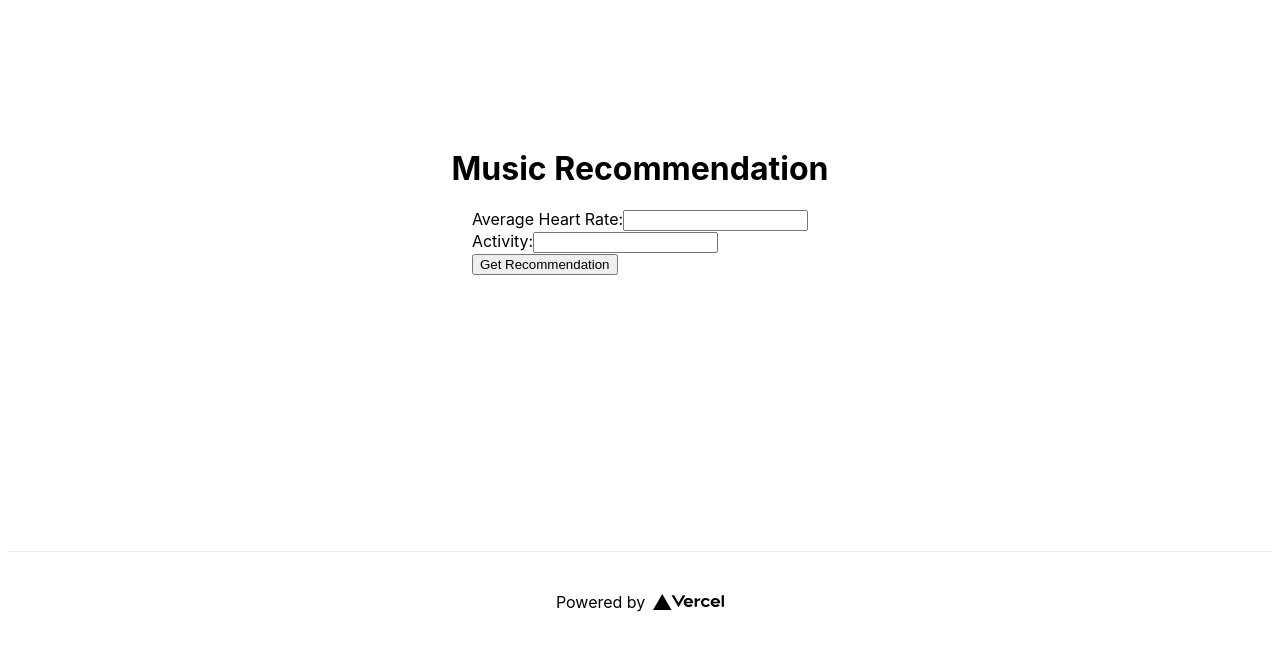
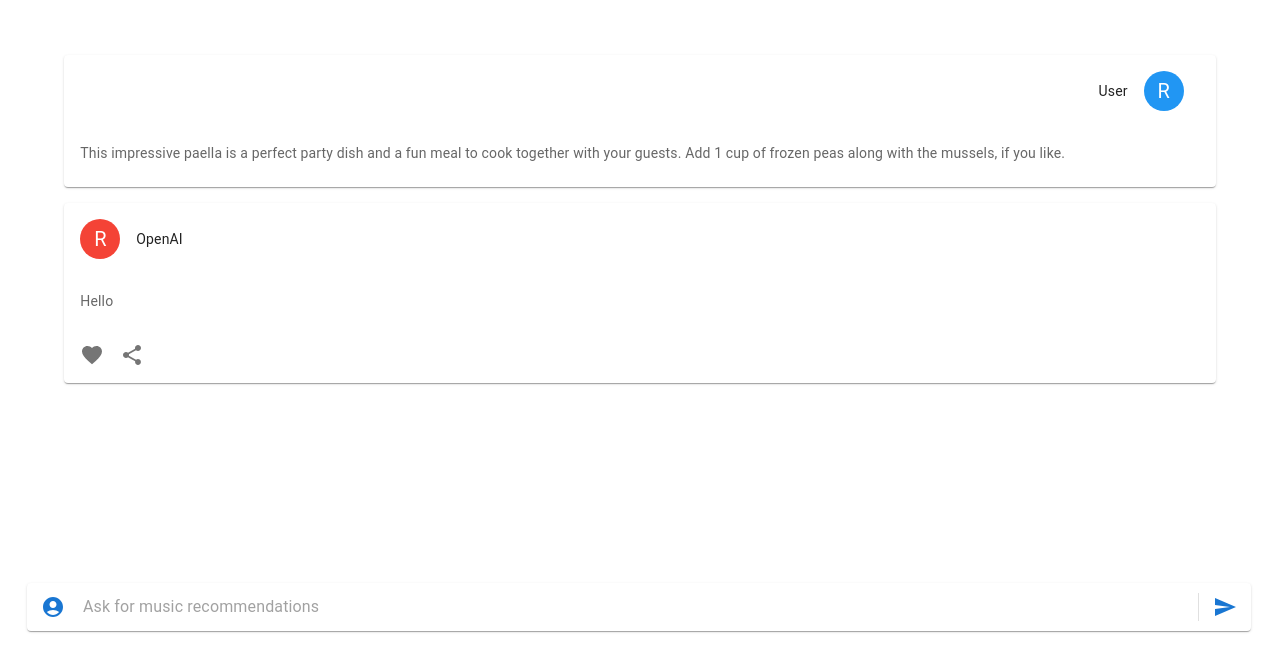
Before and after one commit to vodewey12/bia-662-final-project, a Next.js app: page / in a window 1280 px wide. Shown: the part 149-816 px from the top of the page. Built offline with nearby package versions, Linux system fonts and the light colour scheme.

Commit message:
Added interface and firebase integration for music listening history

```diff
--- a/package.json
+++ b/package.json
@@ -6,6 +6,11 @@
     "start": "next start"
   },
   "dependencies": {
+    "@emotion/react": "^11.13.0",
+    "@emotion/styled": "^11.13.0",
+    "@mui/icons-material": "^5.16.6",
+    "@mui/material": "^5.16.6",
+    "firebase": "^10.12.4",
     "next": "latest",
     "openai": "^4.53.2",
     "react": "18.2.0",
--- /dev/null
+++ b/pages/api/firebase.js
@@ -0,0 +1,21 @@
+// Import the functions you need from the SDKs you need
+import { initializeApp } from "firebase/app";
+import { getAnalytics } from "firebase/analytics";
+// TODO: Add SDKs for Firebase products that you want to use
+// https://firebase.google.com/docs/web/setup#available-libraries
+
+// Your web app's Firebase configuration
+// For Firebase JS SDK v7.20.0 and later, measurementId is optional
+const firebaseConfig = {
+  apiKey: process.env.FIREBASE_API_KEY,
+  authDomain: "music-recommendation-a1fd1.firebaseapp.com",
+  projectId: "music-recommendation-a1fd1",
+  storageBucket: "music-recommendation-a1fd1.appspot.com",
+  messagingSenderId: "956057374884",
+  appId: "1:956057374884:web:b6bc2945377f67721b5631",
+  measurementId: "G-SLGWRJ95PT"
+};
+
+// Initialize Firebase
+const app = initializeApp(firebaseConfig);
+const analytics = getAnalytics(app);
--- /dev/null
+++ b/pages/components/message.js
@@ -0,0 +1,83 @@
+import { useState } from 'react';
+import { styled } from '@mui/material/styles';
+import styles from '../../styles/Home.module.css'
+
+import Card from '@mui/material/Card';
+import CardHeader from '@mui/material/CardHeader';
+import CardContent from '@mui/material/CardContent';
+import CardActions from '@mui/material/CardActions';
+import Avatar from '@mui/material/Avatar';
+import IconButton, { IconButtonProps } from '@mui/material/IconButton';
+import Typography from '@mui/material/Typography';
+import { red, blue } from '@mui/material/colors';
+import FavoriteIcon from '@mui/icons-material/Favorite';
+import ShareIcon from '@mui/icons-material/Share';
+import Box from '@mui/material/Box';
+
+export default function MessageCard({
+    text, type, timestamp
+}) {
+    const [expanded, setExpanded] = useState('');
+
+    const handleExpandClick = () => {
+        setExpanded(!expanded);
+    };
+    if (type == 'user') {
+        return (
+            <Card className={styles.userCard} sx={{ minWidth: '100%' }}>
+                <CardHeader
+                    avatar={
+                        <Avatar className={styles.userAvatar} sx={{ bgcolor: blue[500] }} aria-label="message">
+                            R
+                        </Avatar>
+                    }
+                    title={<Box sx={{ textAlign: 'right', width: '100%' }}>
+                        User
+                    </Box>
+                    }
+                    subheader={timestamp}
+                    sx={{
+                        display: 'flex',
+                        flexDirection: 'row-reverse',
+                        alignItems: 'center',
+                        justifyContent: 'space-between',
+                    }}
+                />
+                <CardContent>
+                    <Typography variant="body2" color="text.secondary">
+                        This impressive paella is a perfect party dish and a fun meal to cook together with your guests. Add 1 cup of frozen peas along with the mussels, if you like.
+                    </Typography>
+                </CardContent>
+            </Card>
+        );
+    } else {
+        return (
+            <Card className={styles.aiCard}>
+                <CardHeader
+                    avatar={
+                        <Avatar sx={{ bgcolor: red[500] }} aria-label="message">
+                            R
+                        </Avatar>
+                    }
+                    title="OpenAI"
+                    subheader={timestamp}
+
+                />
+                <CardContent>
+                    <Typography variant="body2" color="text.secondary">
+                        {text}
+                    </Typography>
+                </CardContent>
+                <CardActions disableSpacing>
+                    <IconButton aria-label="add to favorites">
+                        <FavoriteIcon />
+                    </IconButton>
+                    <IconButton aria-label="share">
+                        <ShareIcon />
+                    </IconButton>
+                </CardActions>
+            </Card>
+        );
+    }
+
+}
--- /dev/null
+++ b/pages/components/textarea.js
@@ -0,0 +1,36 @@
+import { useState } from 'react';
+
+import Divider from '@mui/material/Divider';
+import IconButton from '@mui/material/IconButton';
+import InputBase from '@mui/material/InputBase';
+import Paper from '@mui/material/Paper';
+import SendIcon from '@mui/icons-material/Send';
+import AccountCircleIcon from '@mui/icons-material/AccountCircle';
+
+export default function TextArea() {
+    const [expanded, setExpanded] = useState('');
+
+    const handleExpandClick = () => {
+        setExpanded(!expanded);
+    };
+
+    return (
+        <Paper
+            component="form"
+            sx={{ p: '2px 4px', display: 'flex', alignItems: 'center', width: '100%' }}
+        >
+            <IconButton sx={{ p: '10px' }} color="primary" >
+                <AccountCircleIcon />
+            </IconButton>
+            <InputBase
+                sx={{ ml: 1, flex: 1 }}
+                placeholder="Ask for music recommendations"
+                inputProps={{ 'aria-label': 'ask for music recommendations' }}
+            />
+            <Divider sx={{ height: 28, m: 0.5 }} orientation="vertical" />
+            <IconButton color="primary" sx={{ p: '10px' }} aria-label="directions">
+                <SendIcon />
+            </IconButton>
+        </Paper>
+    );
+}
--- a/pages/index.js
+++ b/pages/index.js
@@ -1,8 +1,20 @@
 import Head from 'next/head';
 import styles from '../styles/Home.module.css';
 import { useState } from 'react';
+import Grid from '@mui/material/Unstable_Grid2';
+import { styled } from '@mui/material/styles';
+import Paper from '@mui/material/Paper';
+import Box from '@mui/material/Box';
+import TextArea from './components/textarea';
+import MessageCard from './components/message';
 
-
+const Item = styled(Paper)(({ theme }) => ({
+  backgroundColor: theme.palette.mode === 'dark' ? '#1A2027' : '#fff',
+  ...theme.typography.body2,
+  padding: theme.spacing(1),
+  textAlign: 'center',
+  color: theme.palette.text.secondary,
+}));
 
 export default function Home() {
 
@@ -28,7 +40,9 @@ export default function Home() {
       setSuggestion(data.suggestion);
     }
   };
-
+  // useEffect(() => {
+  //   messagesEndRef.current?.scrollIntoView({ behavior: 'smooth' });
+  // }, [messages]);
 
   return (
     <div className={styles.container}>
@@ -37,110 +51,21 @@ export default function Home() {
         <link rel="icon" href="/favicon.ico" />
       </Head>
 
-      <main>
-      <h1>Music Recommendation</h1>
-      <form onSubmit={handleSubmit}>
-        <label>
-          Average Heart Rate:
-          <input
-            type="number"
-            value={heartRate}
-            onChange={(e) => setHeartRate(e.target.value)}
-            required
-          />
-        </label>
-        <br />
-        <label>
-          Activity:
-          <input
-            type="text"
-            value={activity}
-            onChange={(e) => setActivity(e.target.value)}
-            required
-          />
-        </label>
-        <br />
-        <button type="submit">Get Recommendation</button>
-      </form>
+      <main className={styles.main}>
+        <Grid container rowSpacing={2} >
+          <Grid md={100}>
+            <MessageCard key={'120'} className={styles.messageCard} type={'user'} timeStamp={"testing"} text={"Hello"}></MessageCard>
+          </Grid>
+          <Grid md={100}>
+            <MessageCard key={'120'} className={styles.messageCard} type={'ai'} timeStamp={"testing"} text={"Hello"}></MessageCard>
+          </Grid>
+        </Grid>
       </main>
+      <div className={styles.textArea}>
+        <TextArea>
+        </TextArea>
+      </div>
 
-      <footer>
-        <a
-          href="https://vercel.com?utm_source=create-next-app&utm_medium=default-template&utm_campaign=create-next-app"
-          target="_blank"
-          rel="noopener noreferrer"
-        >
-          Powered by{' '}
-          <img src="/vercel.svg" alt="Vercel" className={styles.logo} />
-        </a>
-      </footer>
-
-      <style jsx>{`
-        main {
-          padding: 5rem 0;
-          flex: 1;
-          display: flex;
-          flex-direction: column;
-          justify-content: center;
-          align-items: center;
-        }
-        footer {
-          width: 100%;
-          height: 100px;
-          border-top: 1px solid #eaeaea;
-          display: flex;
-          justify-content: center;
-          align-items: center;
-        }
-        footer img {
-          margin-left: 0.5rem;
-        }
-        footer a {
-          display: flex;
-          justify-content: center;
-          align-items: center;
-          text-decoration: none;
-          color: inherit;
-        }
-        code {
-          background: #fafafa;
-          border-radius: 5px;
-          padding: 0.75rem;
-          font-size: 1.1rem;
-          font-family:
-            Menlo,
-            Monaco,
-            Lucida Console,
-            Liberation Mono,
-            DejaVu Sans Mono,
-            Bitstream Vera Sans Mono,
-            Courier New,
-            monospace;
-        }
-      `}</style>
-
-      <style jsx global>{`
-        html,
-        body {
-          padding: 0;
-          margin: 0;
-          font-family:
-            -apple-system,
-            BlinkMacSystemFont,
-            Segoe UI,
-            Roboto,
-            Oxygen,
-            Ubuntu,
-            Cantarell,
-            Fira Sans,
-            Droid Sans,
-            Helvetica Neue,
-            sans-serif;
-        }
-        * {
-          box-sizing: border-box;
-        }
-      `}</style>
     </div>
   );
 }
--- a/styles/Home.module.css
+++ b/styles/Home.module.css
@@ -38,28 +38,8 @@
   font-size: 1.5rem;
 }
 
-.grid {
-  display: flex;
-  align-items: center;
-  justify-content: center;
-  flex-wrap: wrap;
-
-  max-width: 800px;
-  margin-top: 3rem;
-}
-
-.card {
-  margin: 1rem;
-  flex-basis: 45%;
-  padding: 1.5rem;
-  text-align: left;
-  color: inherit;
-  text-decoration: none;
-  border: 1px solid #eaeaea;
-  border-radius: 10px;
-  transition:
-    color 0.15s ease,
-    border-color 0.15s ease;
+.main {
+  padding-bottom: 80px;
 }
 
 .card:hover,
@@ -90,3 +70,17 @@
     flex-direction: column;
   }
 }
+
+.textArea {
+  position: fixed;
+  bottom: 20px;
+  width: 95%;
+  background-color: #fff;
+  border-top: 0px solid #ccc;
+  padding: 0px 10px 0px 0px;
+  text-align: center;
+}
+
+.userAvatar {
+    margin-left: 16px;
+}
```
Also changed, not shown: styles/components/textarea.css (added), 1 other file (tests, documents, lock files or other folders).
